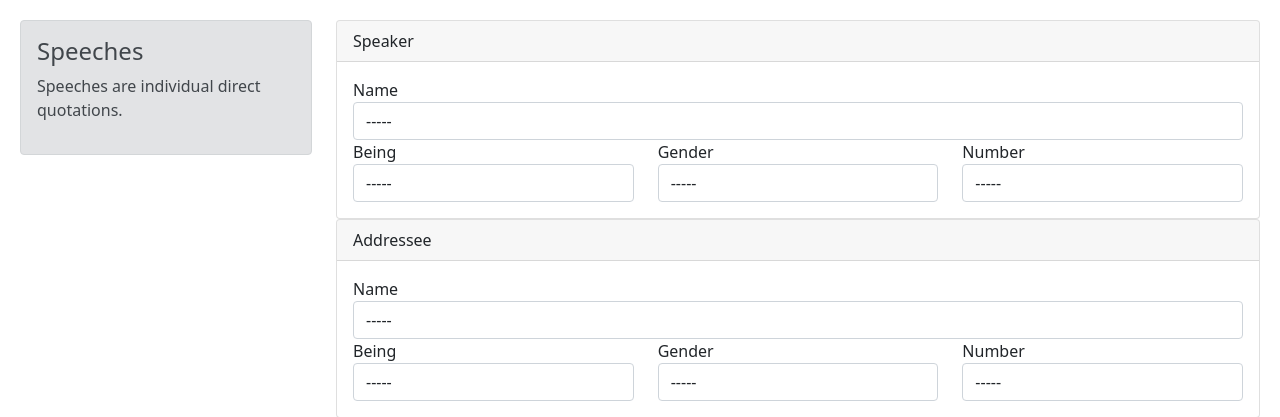
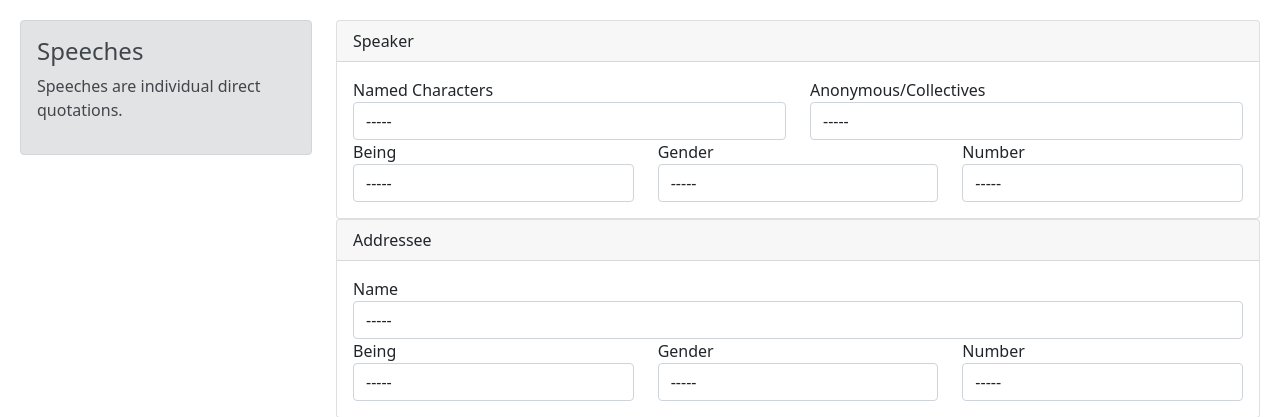
Before and after one commit to cwf2/dices, a Django app: page /app/speeches/search/ in a window 1280 px wide. Shown: the part 56-473 px from the top of the page. Run offline with Django 3.2, Linux system fonts and the light colour scheme; data that the repository does not hold is empty; some libraries are stand-ins or nearby versions.

Commit message:
update search for instance-names, part 1

```diff
--- a/speechdb/management/commands/ingestcorpus.py
+++ b/speechdb/management/commands/ingestcorpus.py
@@ -318,8 +318,8 @@ def addSpeeches(file, characters, alt_chars={}, anon_chars={}):
             # speech type tags
             tag_notes = rec.get('long_speech_type').strip() or None
             tag_str = rec.get('short_speech_type').strip()
-            for tag in tag_str.split('; '):
-                tag = tag.strip()
+            for tag in tag_str.split(';'):
+                tag = tag.strip().lower()
                 doubt = tag.endswith('?')
                 tag = tag.strip(' ?')
                 if tag not in SpeechTag.TagType.values:
--- a/speechdb/templates/speechdb/speech_list.html
+++ b/speechdb/templates/speechdb/speech_list.html
@@ -56,9 +56,9 @@
               <i class="fa-solid fa-circle-info"></i>
           </a>
       </td>
-      <td>
+      <td class="small">
         {% for tag in s.tags.all %}
-          <span class="button badge-primary">{{ tag.type }}</span>
+          <span class="badge bg-secondary">{{ tag.get_type_display }}</span><br>
         {% endfor %}
       </td>
       <td>
--- a/speechdb/templates/speechdb/speech_search.html
+++ b/speechdb/templates/speechdb/speech_search.html
@@ -20,11 +20,20 @@
           <div class="form-group">
             <div class="row">
               <div class="col">
-                <label for="sel_spkr">Name</label>
+                <label for="sel_spkr">Named Characters</label>
                 <select class="form-control" id="sel_spkr" name="spkr_id">
                   <option value="" selected="selected">-----</option>
                   {% for c in characters %}
                   <option value="{{ c.pk }}">{{ c.name }}</option>
+                  {% endfor %}
+                </select>
+              </div>
+              <div class="col">
+                <label for="sel_spkr_inst">Anonymous/Collectives</label>
+                <select class="form-control" id="sel_spkr_inst" name="spkr_inst_name">
+                  <option value="" selected="selected">-----</option>
+                  {% for name in anons %}
+                  <option value="{{ name }}">{{ name }}</option>
                   {% endfor %}
                 </select>
               </div>
--- a/speechdb/views.py
+++ b/speechdb/views.py
@@ -514,9 +514,9 @@ class AppSpeechList(ListView):
         ('spkr_id', int),
         ('addr_id', int),
         ('char_id', int),
-        ('char_inst', int),
-        ('spkr_inst', int),
-        ('addr_inst', int),
+        ('char_inst_name', int),
+        ('spkr_inst_name', int),
+        ('addr_inst_name', int),
         ('spkr_name', str),
         ('addr_name', str),
         ('char_name', str),
@@ -674,16 +674,14 @@ class AppSpeechClusterList(ListView):
     _valid_params = [
         ('spkr_id', int),
         ('addr_id', int),
-        ('char_id', int),
-        ('char_inst', int),
-        ('spkr_inst', int),
-        ('addr_inst', int),
         ('spkr_name', str),
         ('addr_name', str),
-        ('char_name', str),
+        ('spkr_inst_name', str),
+        ('addr_inst_name', int),
         ('spkr_being', str),
         ('addr_being', str),
-        ('char_being', str),
+        ('spkr_gender', str),
+        ('addr_gender', str),
         ('cluster_id', int),
         ('type', str),
         ('n_parts', int),
@@ -697,58 +695,45 @@ class AppSpeechClusterList(ListView):
         # construct query
         query = []
 
-        # any participant
-        if 'char_id' in self.params:
-            query.append(
-                Q(speech__spkr__char=self.params['char_id']) |
-                Q(speech__addr__char=self.params['char_id'])
-            )
-
-        # any participant by name
-        if 'char_name' in self.params:
-            query.append(
-                Q(speech__spkr__name=self.params['char_name']) |
-                Q(speech__addr__name=self.params['char_name'])
-            )
-
-        # any participant by being
-        if 'char_being' in self.params:
-            query.append(
-                Q(speech__spkr__being=self.params['char_being']) |
-                Q(speech__addr__being=self.params['char_being'])
-            )
-
         # speaker by id
         if 'spkr_id' in self.params:
             query.append(Q(speech__spkr__char=self.params['spkr_id']))
 
-        # speaker by instance
-        if 'spkr_inst' in self.params:
-            query.append(Q(speech__spkr=self.params['spkr_inst']))
+        # speaker by instance name
+        if 'spkr_inst_name' in self.params:
+            query.append(Q(speech__spkr__name=self.params['spkr_inst_name']))
 
         # speaker by name
         if 'spkr_name' in self.params:
-            query.append(Q(speech__spkr__name=self.params['spkr_name']))
+            query.append(Q(speech__spkr__char__name=self.params['spkr_name']))
 
-        # speaker by name
+        # speaker by being
         if 'spkr_being' in self.params:
-            query.append(Q(speech__spkr__being=self.params['spkr_being']))
+            query.append(Q(speech__spkr__char__being=self.params['spkr_being']))
+
+        # speaker by gender
+        if 'spkr_gender' in self.params:
+            query.append(Q(speech__spkr__char__gender=self.params['spkr_gender']))
 
         # addressee by id
         if 'addr_id' in self.params:
             query.append(Q(speech__addr__char=self.params['addr_id']))
 
-        # addressee by instance
-        if 'addr_inst' in self.params:
-            query.append(Q(speech__addr=self.params['addr_inst']))
+        # addressee by instance name
+        if 'addr_inst_name' in self.params:
+            query.append(Q(speech__addr__name=self.params['addr_inst_name']))
 
         # addressee by name
         if 'addr_name' in self.params:
-            query.append(Q(speech__addr__name=self.params['addr_name']))
+            query.append(Q(speech__addr__char__name=self.params['addr_name']))
 
         # addressee by being
         if 'addr_being' in self.params:
-            query.append(Q(speech__addr__being=self.params['addr_being']))
+            query.append(Q(speech__addr__char__being=self.params['addr_being']))
+
+        # addressee by gender
+        if 'addr_gender' in self.params:
+            query.append(Q(speech__addr__char__gender=self.params['addr_gender']))
 
         if 'cluster_id' in self.params:
             query.append(Q(pk=self.params['cluster_id']))
@@ -813,6 +798,7 @@ class AppSpeechSearch(TemplateView):
         context['works'] = Work.objects.all()
         context['lang_choices'] = Work.Language.choices
         context['characters'] = Character.objects.all()
+        context['anons'] = sorted(set(i.name for i in CharacterInstance.objects.filter(anon=True)))
         context['max_parts'] = Speech.objects.aggregate(Max('part'))['part__max']
         context['character_being_choices'] = Character.CharacterBeing.choices
         context['character_number_choices'] = Character.CharacterNumber.choices
```
